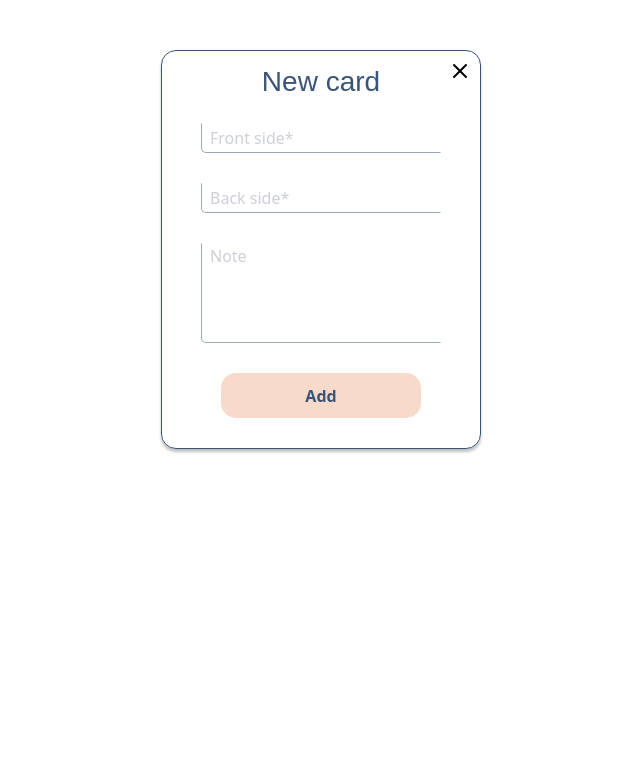
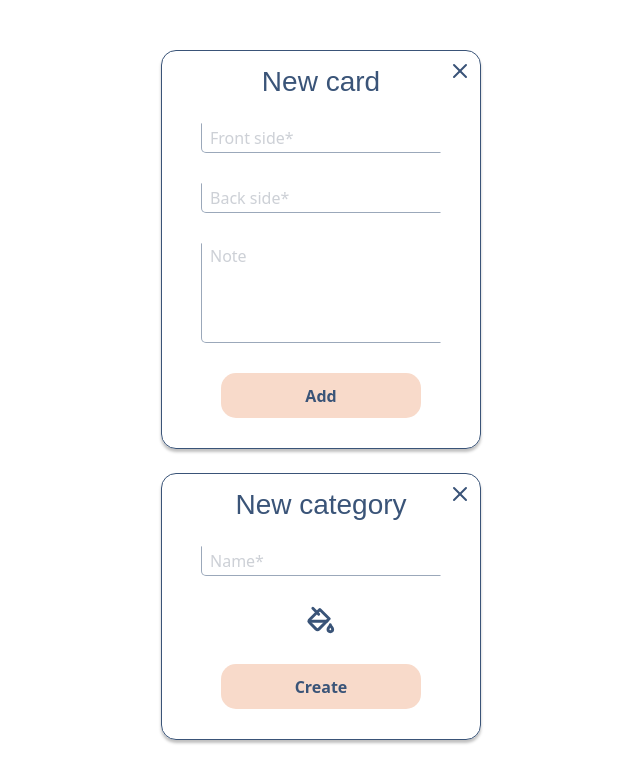
Before and after one commit to Silence502/tc-design, a Nuxt app: page / in a window 1280 px wide. Shown: the top 782 px of the page, without its empty margins (319-959 px from the left). Built offline with nearby package versions, Linux system fonts and the light colour scheme; a web font is replaced by a local one.

Commit message:
New category modal

```diff
--- a/app.vue
+++ b/app.vue
@@ -1,6 +1,6 @@
 <template>
   <div class="tc-modal">
-    <button>
+    <button class="tc-cross">
       <X />
     </button>
     <h3>New card</h3>
@@ -11,8 +11,22 @@
       <input type="submit" class="tc-button-primary" value="Add">
     </div>
   </div>
+  <br>
+  <div class="tc-modal">
+    <button class="tc-cross">
+      <X />
+    </button>
+    <h3>New category</h3>
+    <div class="tc-modal-content">
+      <input class="tc-input-primary" placeholder="Name*" type="text">
+      <button class="tc-paint-bucket">
+        <PaintBucket />
+      </button>
+      <input type="submit" class="tc-button-primary" value="Create">
+    </div>
+  </div>
 </template>
 
 <script setup lang="ts">
-import { X } from 'lucide-vue-next';
+import { X, PaintBucket  } from 'lucide-vue-next';
 </script>
--- a/assets/css/tailwind.css
+++ b/assets/css/tailwind.css
@@ -56,11 +56,30 @@
         justify-items-center
         relative;
 
-        & button {
+        & .tc-cross {
             @apply
             absolute
             right-[8px]
             top-[8px]
+            text-tc-primary
+        }
+
+        & .tc-paint-bucket {
+            @apply
+            transition-all
+            text-tc-primary;
+
+            & svg {
+                @apply
+                w-[28px]
+                h-[auto]
+                stroke-[2.5]
+            }
+        }
+
+        & .tc-paint-bucket:hover {
+            @apply
+            opacity-75
         }
 
         & .tc-modal-content {
```
Also changed, not shown: components/ModalForm.vue (added, +11 -0 lines).
